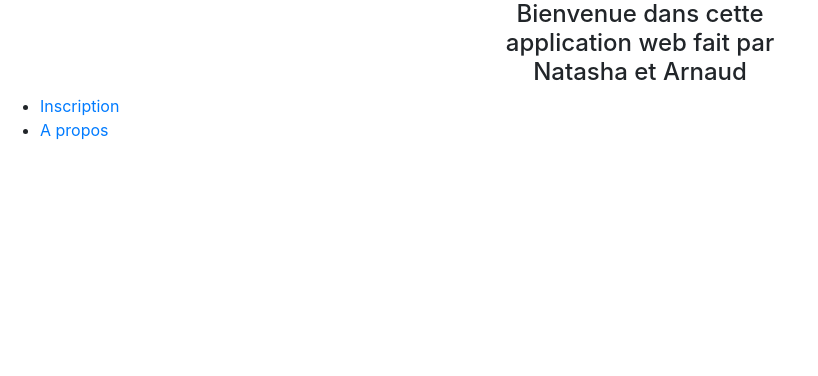
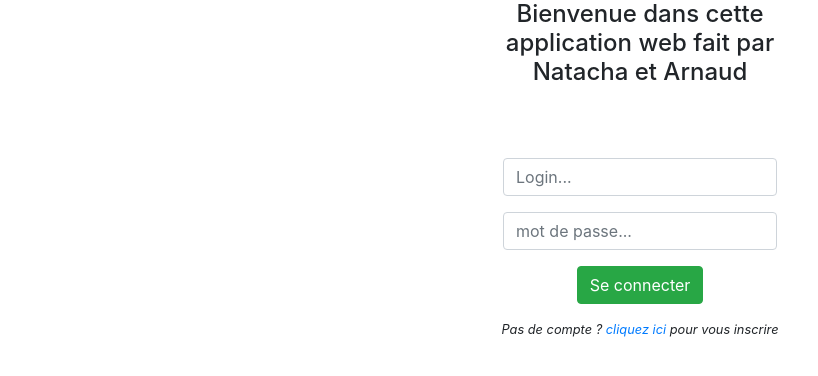
Before and after one commit to Arnaud-SR/qcm_dql, a PHP site: page / in a window 1280 px wide. Shown: the top 376 px of the page, without its empty margins (0-818 px from the left). Run offline with PHP 8.4, Linux system fonts and the light colour scheme.

Commit message:
ajout de l'interface login sur l'accueil

```diff
--- a/index.php
+++ b/index.php
@@ -14,15 +14,34 @@ require_once'class/Cfg.php';
 <body>
 <div class="row">
     <div class="col-3 mx-auto text-center">
-        <h4>Bienvenue dans cette application web fait par Natasha et Arnaud</h4>
+        <h4>Bienvenue dans cette application web fait par Natacha et Arnaud</h4>
     </div>
 </div>
 
-<nav>
-    <ul>
-        <li><a href="register.php">Inscription</a></li>
-        <li><a href="">A propos</a></li>
-    </ul>
-</nav>
+
+<div class="row mt-5">
+    <div class="col-4 mx-auto p-3">
+        <form method="post">
+            <div class="row form-group">
+                <div class="mx-auto">
+                    <input type="text" placeholder="Login..." class="form-control">
+                </div>
+            </div>
+            <div class="row mt-3 form-group">
+                <div class="mx-auto">
+                    <input type="password" placeholder="mot de passe..." class="form-control">
+                </div>
+            </div>
+            <div class="row mt-2 form-group">
+                <div class="mx-auto">
+                    <input type="button" class="btn btn-success" value="Se connecter">
+                </div>
+            </div>
+        </form>
+        <div class="row">
+            <small class="font-italic mx-auto">Pas de compte ? <a href="register.php">cliquez ici</a> pour vous inscrire</small>
+        </div>
+    </div>
+</div>
 </body>
 </html>
--- a/register.php
+++ b/register.php
@@ -23,7 +23,6 @@ if (filter_input(INPUT_POST, "submitRegister")) {
     <title>Inscription</title>
 </head>
 <body>
-
 <form method="post">
     <label for="">Login : <input type="text" name="login"></label>
     <label for="">Mdp : <input type="password" name="password"></label>
```
